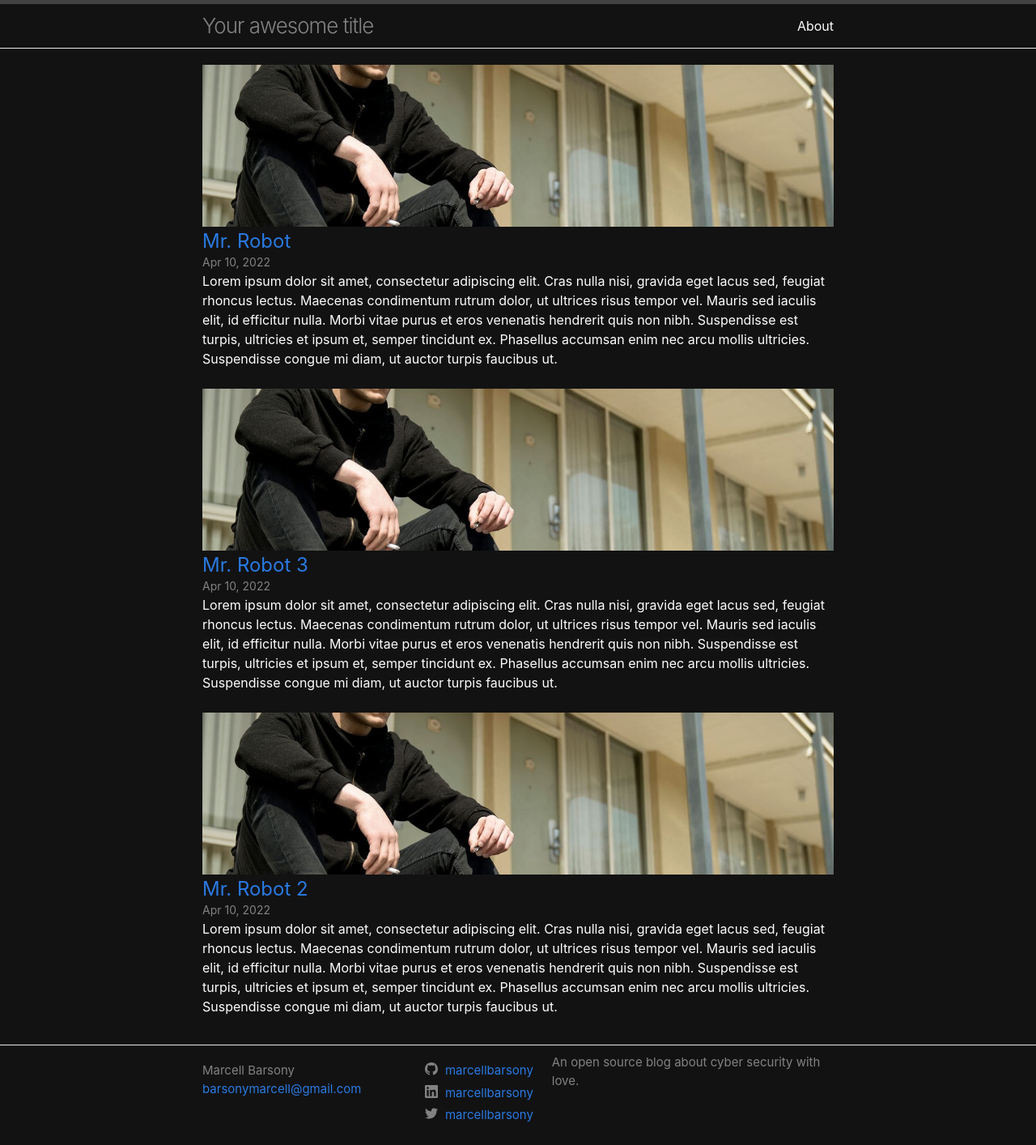
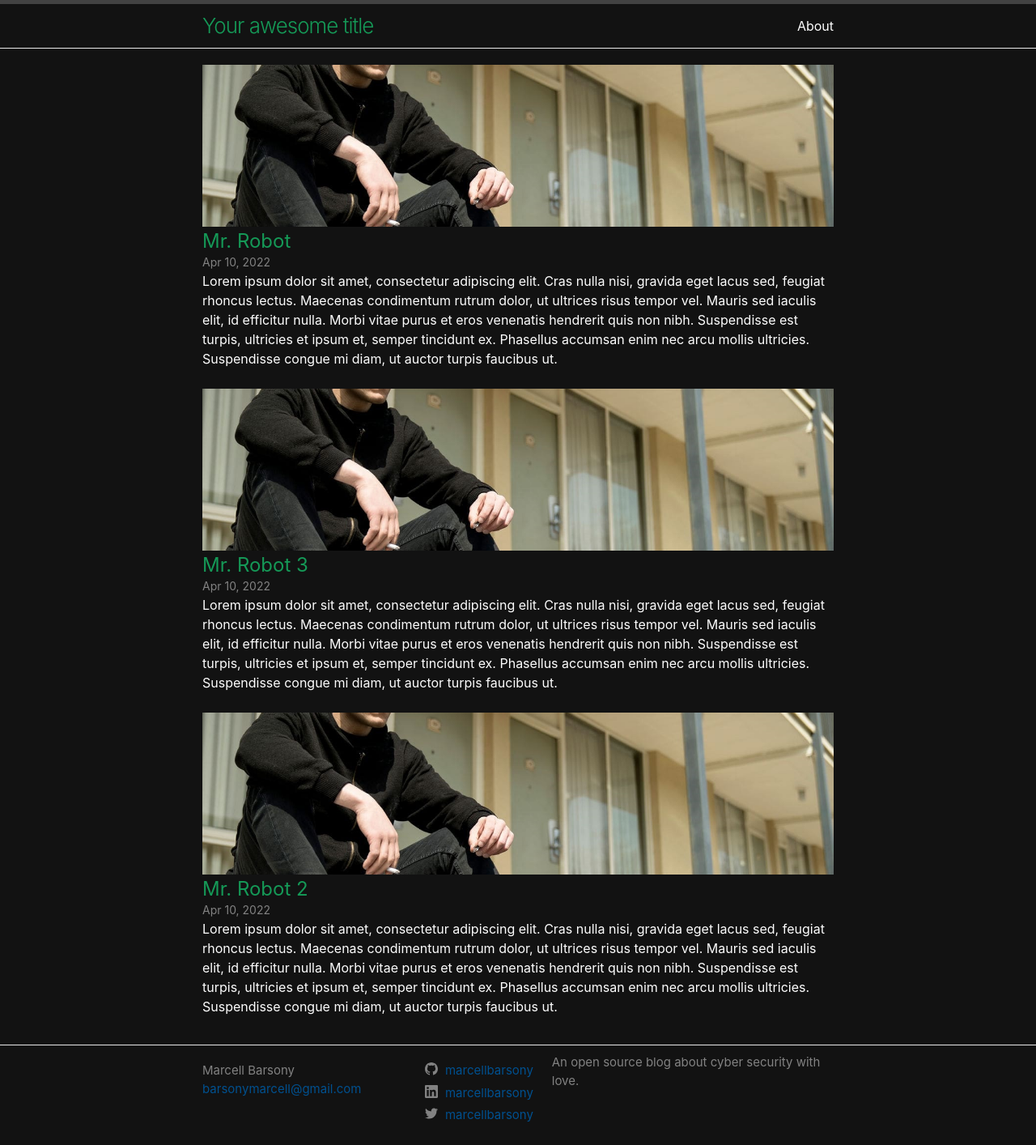
Before and after one commit to marcellbarsony/blog, a Jekyll site: the page built from index.html, in a window 1280 px wide. Shown: the whole page at 81% size. Built offline with Jekyll 4.4.1, drawn with Linux system fonts in a browser that asks for light colours.

Commit message:
Modified color scheme

```diff
--- a/_sass/minima.scss
+++ b/_sass/minima.scss
@@ -1,7 +1,6 @@
 @charset "utf-8";
 
-// Define defaults for each variable.
-
+// Fonts
 $base-font-family: -apple-system, BlinkMacSystemFont, "Segoe UI", Roboto,
   Helvetica, Arial, sans-serif, "Apple Color Emoji", "Segoe UI Emoji",
   "Segoe UI Symbol" !default;
@@ -10,16 +9,23 @@ $base-font-weight: 400 !default;
 $small-font-size: $base-font-size * 0.875 !default;
 $base-line-height: 1.5 !default;
 
+// Spacing unit
 $spacing-unit: 10px !default;
 
+// Text
 $text-color: #fdfdfd !default;
+
+// Headers
 $background-color: #121212 !default;
-$brand-color: #2a7ae2 !default;
+$brand-color: #159957 !default;
+$brand-color-alternate: #00508f;
 
+// Grey
 $grey-color: #828282 !default;
 $grey-color-light: lighten($grey-color, 40%) !default;
 $grey-color-dark: darken($grey-color, 25%) !default;
 
+// Table
 $table-text-align: left !default;
 
 // Width of the content area
@@ -35,6 +41,7 @@ $on-laptop: 800px !default;
 //     padding-left: $spacing-unit / 2;
 //   }
 // }
+
 @mixin media-query($device) {
   @media screen and (max-width: $device) {
     @content;
--- a/_sass/minima/_base.scss
+++ b/_sass/minima/_base.scss
@@ -103,11 +103,11 @@ h6 {
 
 /* Links */
 a {
-  color: $brand-color;
+  color: $brand-color-alternate;
   text-decoration: none;
 
   &:hover {
-    color: darken($brand-color, 15%);
+    color: darken($brand-color-alternate, 15%);
   }
 
   .social-media-list &:hover {
@@ -123,7 +123,7 @@ a {
 blockquote {
   color: $grey-color;
   border-left: 4px solid $grey-color-light;
-  border-left-color: $grey-color;
+  border-left-color: $brand-color;
   font-style: italic;
   letter-spacing: -1px;
   margin-top: $spacing-unit * 2;
--- a/_sass/minima/_layout.scss
+++ b/_sass/minima/_layout.scss
@@ -1,5 +1,6 @@
-/* Site header */
+/* Site */
 .site-header {
+  // Site Header
   border-top: 5px solid $grey-color-dark;
   border-bottom: 1px solid $grey-color-light;
   min-height: $spacing-unit * 1.865;
@@ -8,19 +9,19 @@
   position: relative;
 }
 
-/* Title */
 .site-title {
+  // Site Title
   @include relative-font-size(1.625);
   font-weight: 300;
-  color: $grey-color;
+  color: $brand-color;
   line-height: $base-line-height * $base-font-size * 2.25;
   letter-spacing: -1px;
   margin-bottom: 0;
   float: left;
 }
 
-/* Navigation */
 .site-nav {
+  // Site Navigation
   float: right;
   line-height: $base-line-height * $base-font-size * 2.25;
 
@@ -185,6 +186,7 @@
 .post-link {
   // Post Title
   display: block;
+  color: $brand-color;
   @include relative-font-size(1.5);
   margin-bottom: -10px;
 }
@@ -230,6 +232,7 @@
   margin-bottom: $spacing-unit;
 
   h2 {
+    color: $brand-color;
     @include relative-font-size(2);
 
     @include media-query($on-laptop) {
@@ -238,6 +241,7 @@
   }
 
   h3 {
+    color: $brand-color;
     @include relative-font-size(1.625);
 
     @include media-query($on-laptop) {
@@ -246,6 +250,7 @@
   }
 
   h4 {
+    color: $brand-color;
     @include relative-font-size(1.25);
 
     @include media-query($on-laptop) {
```
